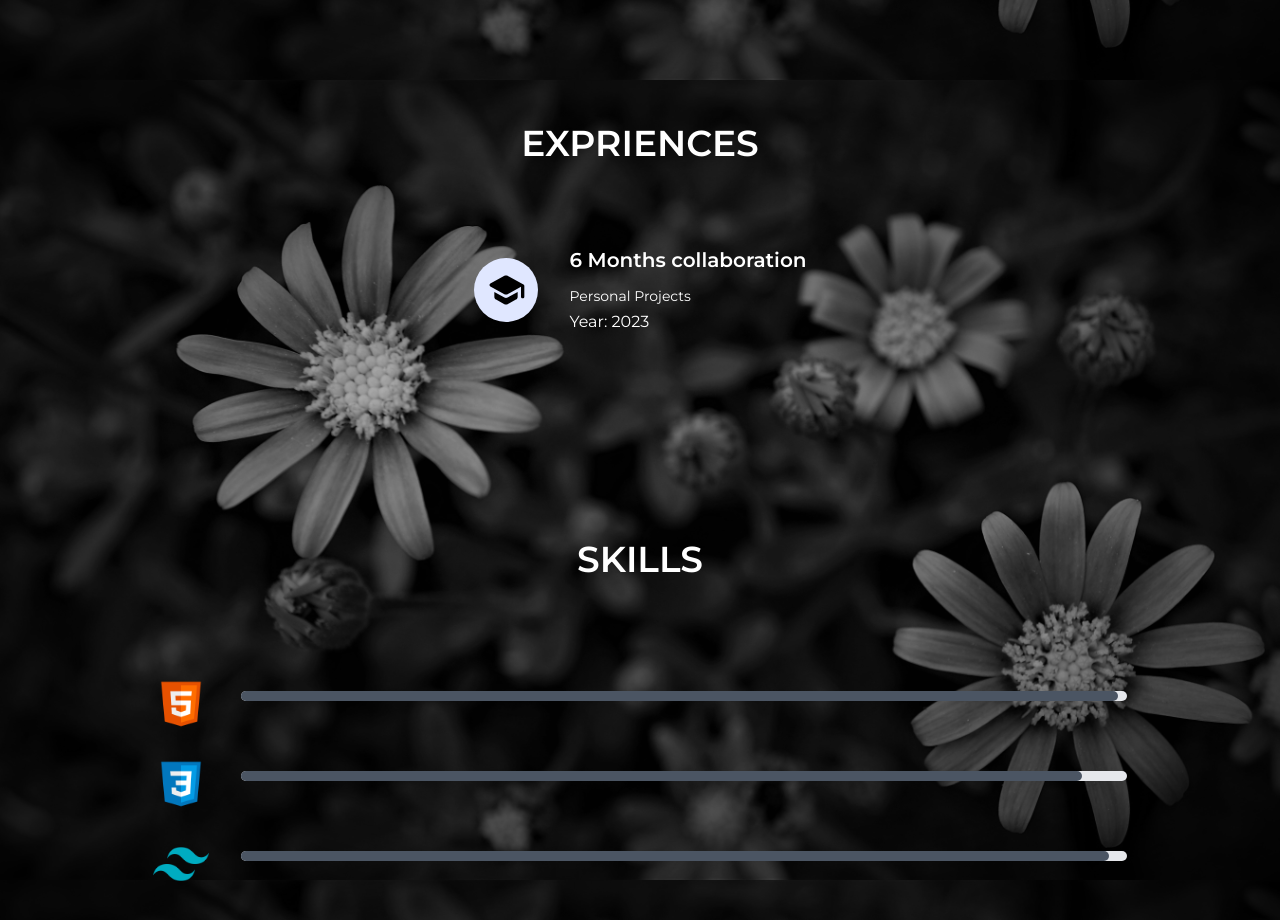
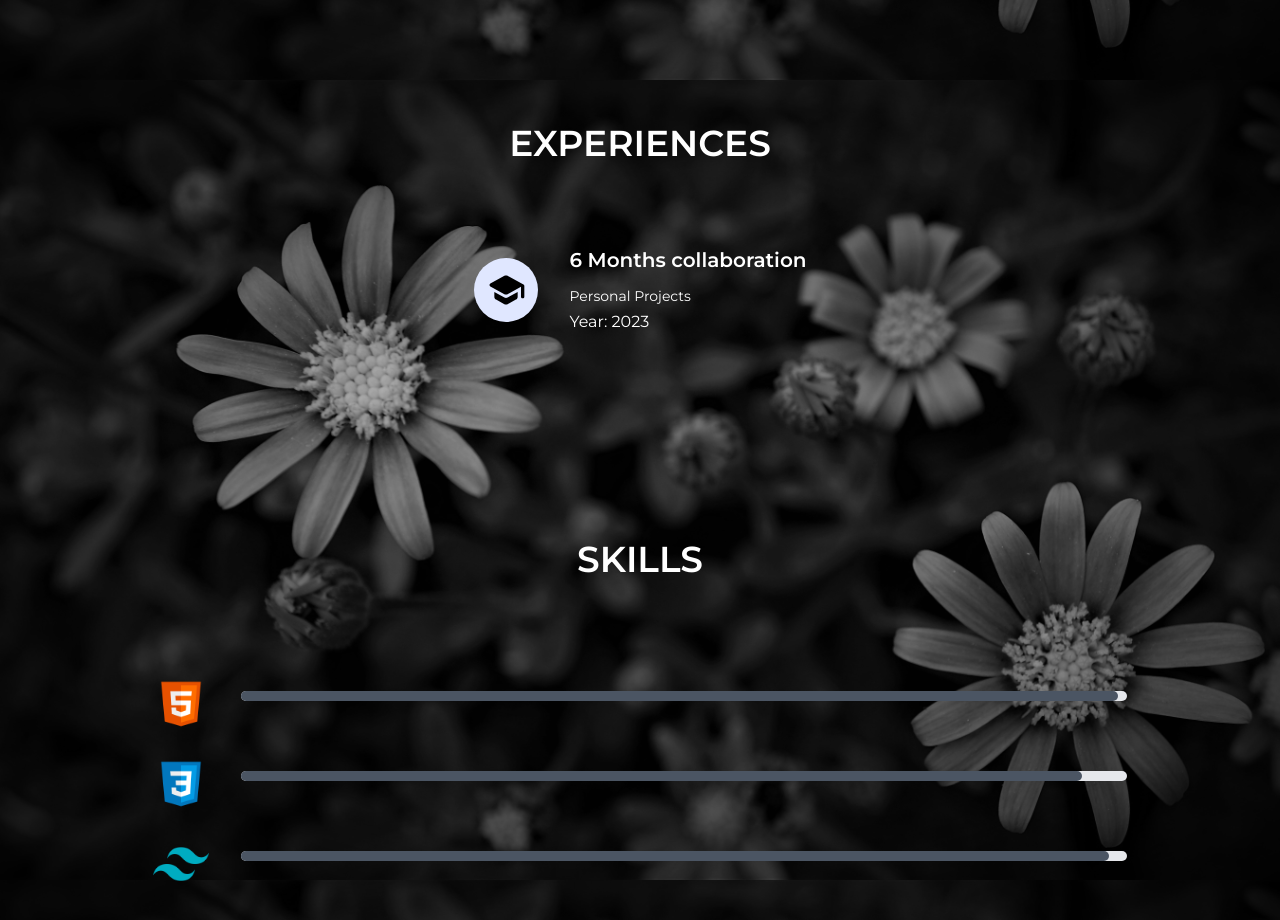
Before and after one commit to tzhasan/portfolio-tajbeul-v2, a Next.js app: page /aboutme in a window 1280 px wide. Shown: the part 1520-2440 px from the top of the page. Built offline with nearby package versions, Linux system fonts and the light colour scheme; no server answers.

Commit message:
fix the spelling experiences

```diff
--- a/package.json
+++ b/package.json
@@ -22,7 +22,7 @@
     "mongodb": "^5.8.1",
     "mongoose": "^7.4.5",
     "next": "^13.4.13",
-    "postcss": "8.4.27",
+    "postcss": "^8.4.41",
     "react": "18.2.0",
     "react-dom": "18.2.0",
     "react-hook-form": "^7.45.4",
--- a/src/Components/AboutMeRoute/Exprience.js
+++ b/src/Components/AboutMeRoute/Exprience.js
@@ -4,7 +4,7 @@ const Exprience = () => {
   return (
     <div>
       <h5 className="text-2xl sm:text-3xl md:text-4xl text-center font-semibold">
-        EXPRIENCES
+        EXPERIENCES
       </h5>
       <section className="mt-[20%] flex flex-col sm:flex-row md:gap-20 gap-4">
         <div className=" py-4 text-white flex flex-col items-center sm:flex-row">
```
Also changed, not shown: 1 other file (tests, documents, lock files or other folders).
